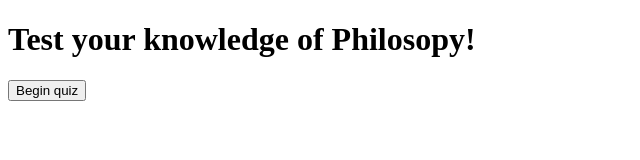
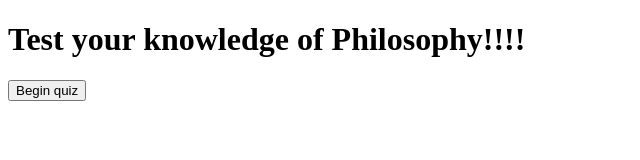
Before and after one commit to newtonr12/quiz_app, a plain HTML site: page index.html in a window 1280 px wide. Shown: the whole page, without its empty margins (0-640 px from the left). Drawn offline with Linux system fonts and the light colour scheme.

Commit message:
merge test

```diff
--- a/index.html
+++ b/index.html
@@ -7,7 +7,7 @@
 </head>
 <body>
     <div class="start-container">
-        <h1>Test your knowledge of Philosopy!</h1>
+        <h1>Test your knowledge of Philosophy!!!!</h1>
         <button id="start"> Begin quiz</button>
     </div>
 </body>
--- a/script.js
+++ b/script.js
@@ -1,7 +1,3 @@
-
-
-
-
 
 const questions = [
     {
```
